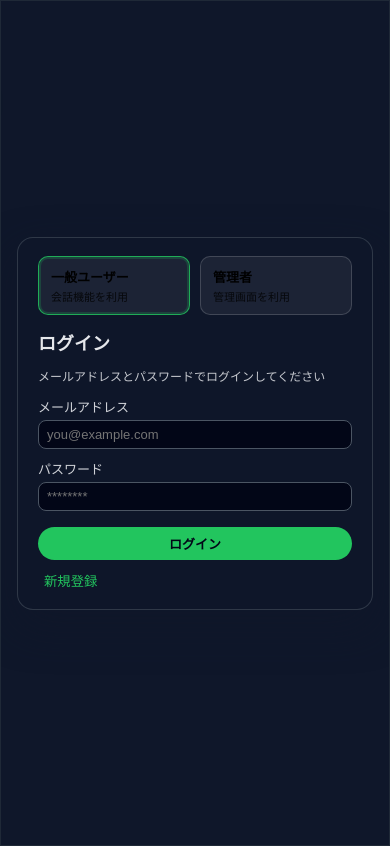
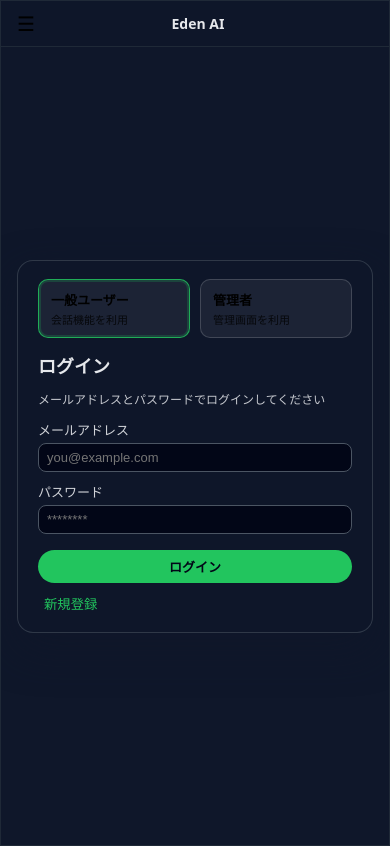
Before and after one commit to zjbrand/edenAI-teacher, a React app in the folder frontend/: page / in a window 390 px wide. Built offline with nearby package versions, Linux system fonts and the light colour scheme; the HTML template or start-up script is replaced by a standard one.

Commit message:
fix the siadbar show in phone

```diff
--- a/frontend/src/App.css
+++ b/frontend/src/App.css
@@ -17,6 +17,7 @@ html, body, #root {
   margin: 0;
   padding: 0;
   height: 100%;
+  box-shadow: inset 0 0 0 6px red !important;
 }
 
 /* 根容器：根据主题切换背景和文字色 */
@@ -870,6 +871,12 @@ html, body, #root {
     flex-direction: column;
   }
 
+  .mobile-top-bar {
+    position: sticky;
+    top: 0;
+    z-index: 5;
+  }
+
   .sidebar {
     position: absolute;
     z-index: 20;
--- a/frontend/src/App.tsx
+++ b/frontend/src/App.tsx
@@ -279,7 +279,19 @@ const App: React.FC = () => {
           isAdmin={!!isAdmin}
         />
 
-        <main className="main-panel">{renderMainContent()}</main>
+        <main className="main-panel">
+          {/* 手机端顶部栏：768px 以下才显示（由 CSS 控制 display） */}
+          <div className="mobile-top-bar">
+            <button className="menu-btn" onClick={() => setSidebarOpen((v) => !v)}>
+              ☰
+            </button>
+            <div className="mobile-top-title">Eden AI</div>
+            <div style={{ width: 24 }} />
+          </div>
+
+          {renderMainContent()}
+        </main>
+
       </div>
     </div>
   );
--- a/frontend/src/components/layout/Sidebar.tsx
+++ b/frontend/src/components/layout/Sidebar.tsx
@@ -34,7 +34,10 @@ const Sidebar: React.FC<Props> = ({
   return (
     <aside
       className={`sidebar ${sidebarOpen ? "open" : ""}`}
-      onClick={() => sidebarOpen && setSidebarOpen(false)}
+      onClick={() => {
+        setActiveView("chat");
+        setSidebarOpen(false);
+      }}
     >
       {/* 内側クリックで閉じないようにする */}
       <div className="sidebar-inner" onClick={(e) => e.stopPropagation()}>
--- a/frontend/src/index.css
+++ b/frontend/src/index.css
@@ -11,7 +11,8 @@ body {
   font-family: system-ui, -apple-system, BlinkMacSystemFont, "Segoe UI",
     sans-serif;
   background: transparent;  /* 用 App.css 控制背景 */
-  overflow: hidden;         /* 防止产生滚动条 */
+  overflow-x: hidden;
+  overflow-y: auto;
 }
 
 /* a 默认保持 */
```
